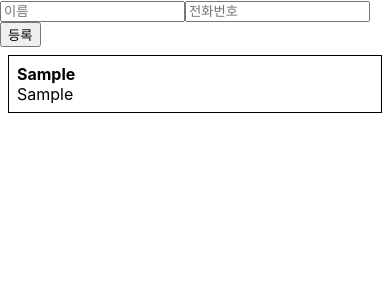
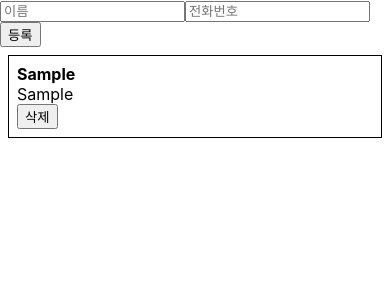
Before and after one commit to BadCandy/reactjs-practice, a React (Create React App) app: page / in a window 390 px wide. Both pictures are taken after typing "Sample", "Sample" into the empty fields and a click on the button "등록". Shown: the top 300 px of the page. Built offline with nearby package versions, Linux system fonts and the light colour scheme.

Commit message:
[feature] Add to function removing phone inforation

```diff
--- a/src/App.js
+++ b/src/App.js
@@ -20,11 +20,21 @@
     });
   }
 
+  handleRemove = (id) => {
+    const { information } = this.state;
+    this.setState({
+      information: information.filter(info => info.id !== id)
+    });
+
+  }
   render() {
     return (
       <div>
         <PhoneForm onCreate={this.handleCreate}/>
-        <PhoneInfoList data={this.state.information}/>
+        <PhoneInfoList
+          data={this.state.information}
+          onRemove={this.handleRemove}
+        />
       </div>
     );
   }
--- a/src/components/PhoneInfo.js
+++ b/src/components/PhoneInfo.js
@@ -1,6 +1,12 @@
 import React, { Component } from 'react';
 
 class PhoneInfo extends Component {
+
+    handleRemove = () => {
+        const { info, onRemove } = this.props;
+        onRemove(info.id);
+    }
+
     render() {
         const { name, phone, id } = this.props.info;
 
@@ -14,6 +20,7 @@
             <div style={style}>
                 <div><b>{name}</b></div>
                 <div>{phone}</div>
+                <button onClick={this.handleRemove}>삭제</button>
             </div>
         );
     }
--- a/src/components/PhoneInfoList.js
+++ b/src/components/PhoneInfoList.js
@@ -8,9 +8,13 @@
     }
 
     render() {
-        const {data} = this.props;
+        const {data, onRemove} = this.props;
         const list = data.map(
-            info => (<PhoneInfo info={info} key={info.id} />)
+            info => (<PhoneInfo
+                        onRemove={onRemove}
+                        info={info}
+                        key={info.id}
+                    />)
         );
         return (
             <div>
```
